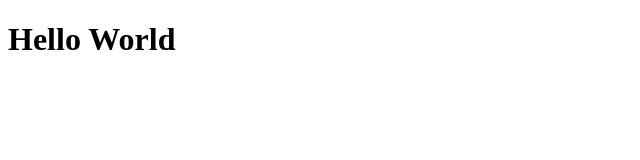
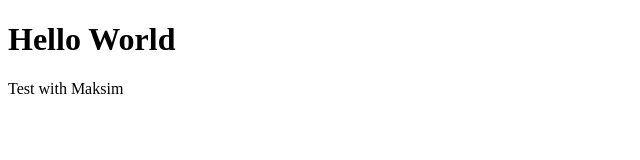
Before and after one commit to kohirosedx/mysite, a plain HTML site: page index.html in a window 1280 px wide. Shown: the whole page, without its empty margins (0-640 px from the left). Drawn offline with Linux system fonts and the light colour scheme.

Commit message:
create textaddindtest

```diff
--- a/index.html
+++ b/index.html
@@ -12,6 +12,7 @@
 <body>
 
   <h1>Hello World</h1>
+  <p>Test with Maksim</p>
 
 </body>
 
```
